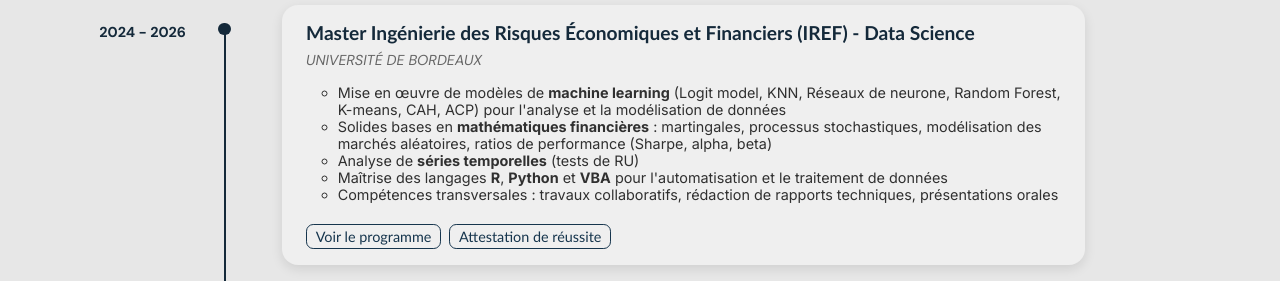
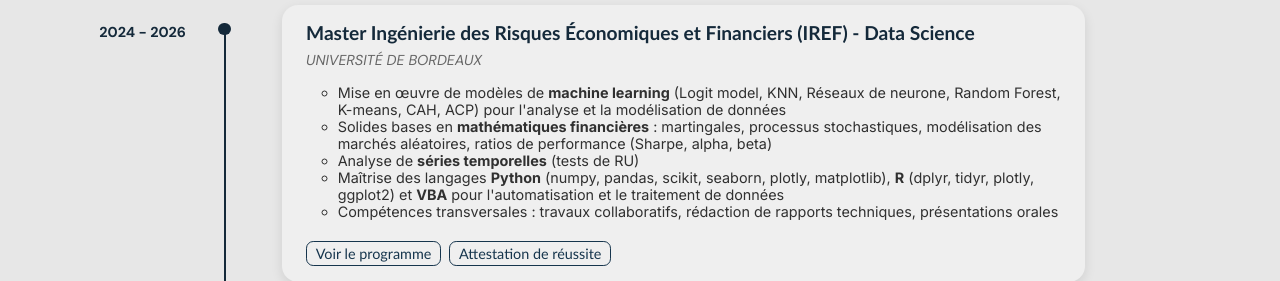
Before and after one commit to celestine-cstl/webfolio, a plain HTML site: page index.html in a window 1280 px wide. Shown: the part 673-954 px from the top of the page. Drawn offline with nearby package versions, Linux system fonts and the light colour scheme; a web font is replaced by a local one.

Commit message:
Update index.html

```diff
--- a/index.html
+++ b/index.html
@@ -87,7 +87,7 @@
               <li>Mise en œuvre de modèles de <strong>machine learning</strong> (Logit model, KNN, Réseaux de neurone, Random Forest, K-means, CAH, ACP) pour l'analyse et la modélisation de données</li>
               <li>Solides bases en <strong>mathématiques financières</strong> : martingales, processus stochastiques, modélisation des marchés aléatoires, ratios de performance (Sharpe, alpha, beta)</li>
               <li>Analyse de <strong>séries temporelles</strong> (tests de RU)</li>
-              <li>Maîtrise des langages <strong>R</strong>, <strong>Python</strong> et <strong>VBA</strong> pour l'automatisation et le traitement de données</li>
+              <li>Maîtrise des langages <strong>Python</strong> (numpy, pandas, scikit, seaborn, plotly, matplotlib), <strong>R</strong> (dplyr, tidyr, plotly, ggplot2) et <strong>VBA</strong> pour l'automatisation et le traitement de données</li>
               <li>Compétences transversales : travaux collaboratifs, rédaction de rapports techniques, présentations orales</li>
             </ul>
             <div class="formation-link">
```
